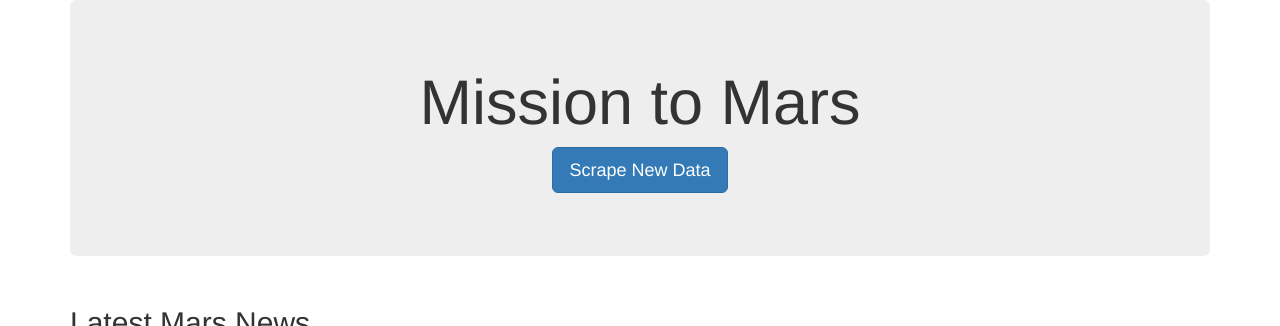
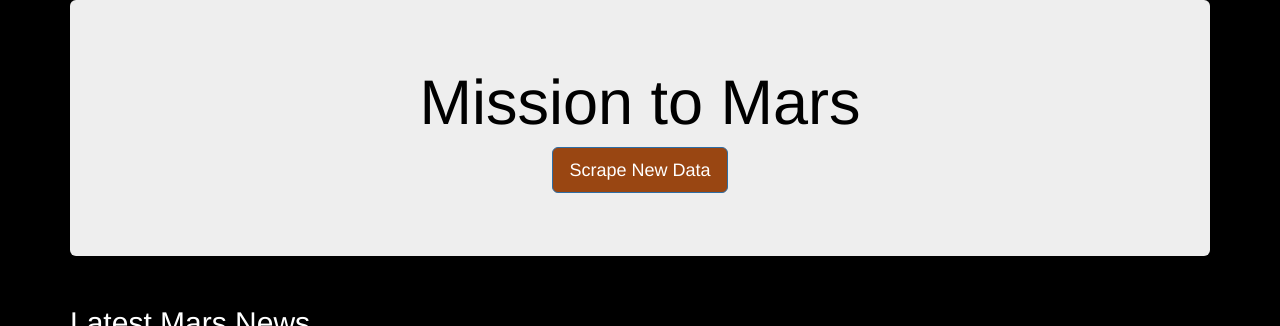
Before and after one commit to YourOriginal/UTSCSS, a Flask app: page / in a window 1280 px wide. Shown: the top 326 px of the page. Run offline with Flask 2, Linux system fonts and the light colour scheme; data that the repository does not hold is empty; some libraries are stand-ins or nearby versions.

Commit message:
done challenge...?

```diff
--- a/templates/index.html
+++ b/templates/index.html
@@ -11,12 +11,17 @@
     />
   </head>
   <body>
+    <style>
+      body {background-color: black;
+        color: white;}
+    </style>
     <div class="container">
       <!-- Add Jumbotron to Header -->
       <div class="jumbotron text-center">
-        <h1>Mission to Mars</h1>
+        <h1 style='color:black'>Mission to Mars</h1>
         <!-- Add a button to activate scraping script -->
-        <p><a class="btn btn-primary btn-lg" href="/scrape" role="button">Scrape New Data</a></p>
+        <p><a class="btn btn-primary btn-lg" href="/scrape" role="button" style="background-color:rgb(153, 70, 18)">
+          Scrape New Data</a></p>
       </div>
 
       <!-- Add section for Mars News -->
@@ -48,7 +53,7 @@
         <div class="col-md-4">
           <!-- Mars Facts -->
           <div class="row" id="mars-facts">
-            <h4>Mars Facts</h4>
+            <h4 style="font-size: 24; font-weight: bold">Mars Facts</h4>
             {{ mars.facts | safe }}
           </div>
         </div>
```
